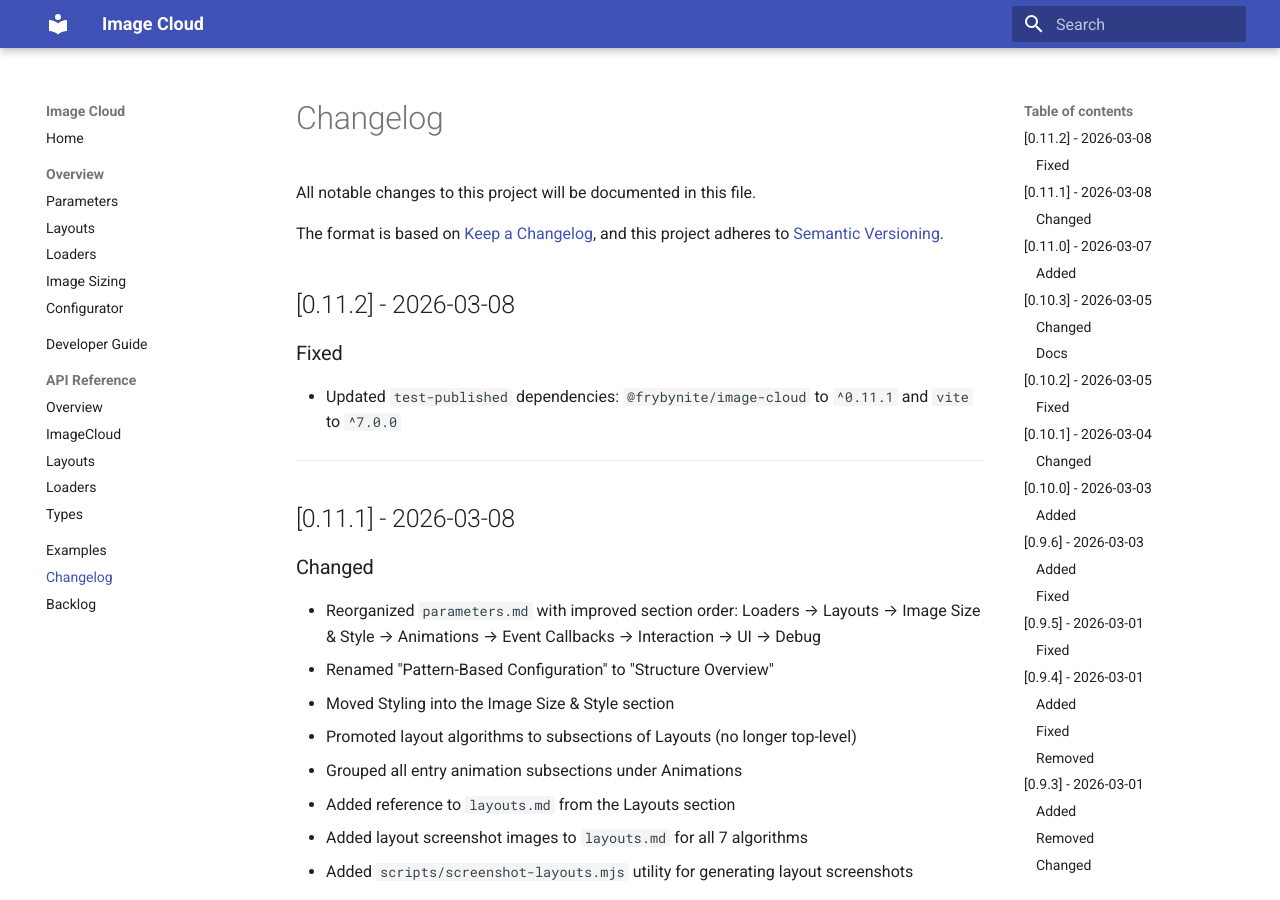
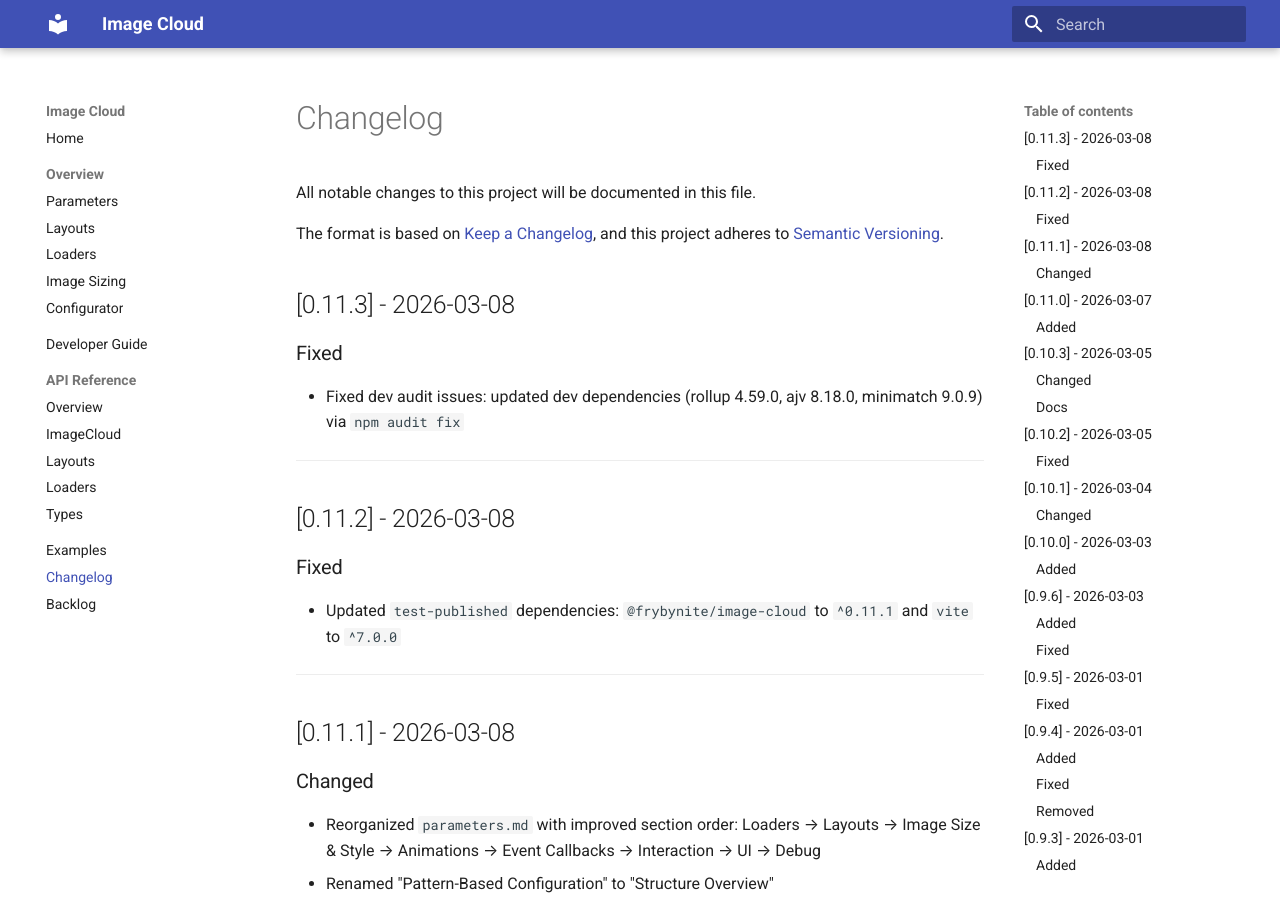
Before and after one commit to frybynite/image-cloud, an MkDocs documentation site: the page built from docs/changelog.md, in a window 1280 px wide and 900 px high. Built offline with MkDocs 1.6.1 and Material for MkDocs 9.7.7, drawn with Linux system fonts in a browser that asks for light colours.

Commit message:
Fixed dev audit issues. 0.11.2 -> 0.11.3
Co-Authored-By: Claude Sonnet 4.6 (1M context) <noreply@anthropic.com>

```diff
--- a/docs/changelog.md
+++ b/docs/changelog.md
@@ -3,6 +3,14 @@
 All notable changes to this project will be documented in this file.
 
 The format is based on [Keep a Changelog](https://keepachangelog.com/), and this project adheres to [Semantic Versioning](https://semver.org/).
+
+## [0.11.3] - 2026-03-08
+
+### Fixed
+
+- Fixed dev audit issues: updated dev dependencies (rollup 4.59.0, ajv 8.18.0, minimatch 9.0.9) via `npm audit fix`
+
+---
 
 ## [0.11.2] - 2026-03-08
 
--- a/package.json
+++ b/package.json
@@ -1,6 +1,6 @@
 {
   "name": "@frybynite/image-cloud",
-  "version": "0.11.2",
+  "version": "0.11.3",
   "description": "Javascript/TypeScript image cloud library with custom loaders, various layouts, full images styling, with animation and zoom effects",
   "type": "module",
   "main": "./dist/image-cloud.umd.js",
```
